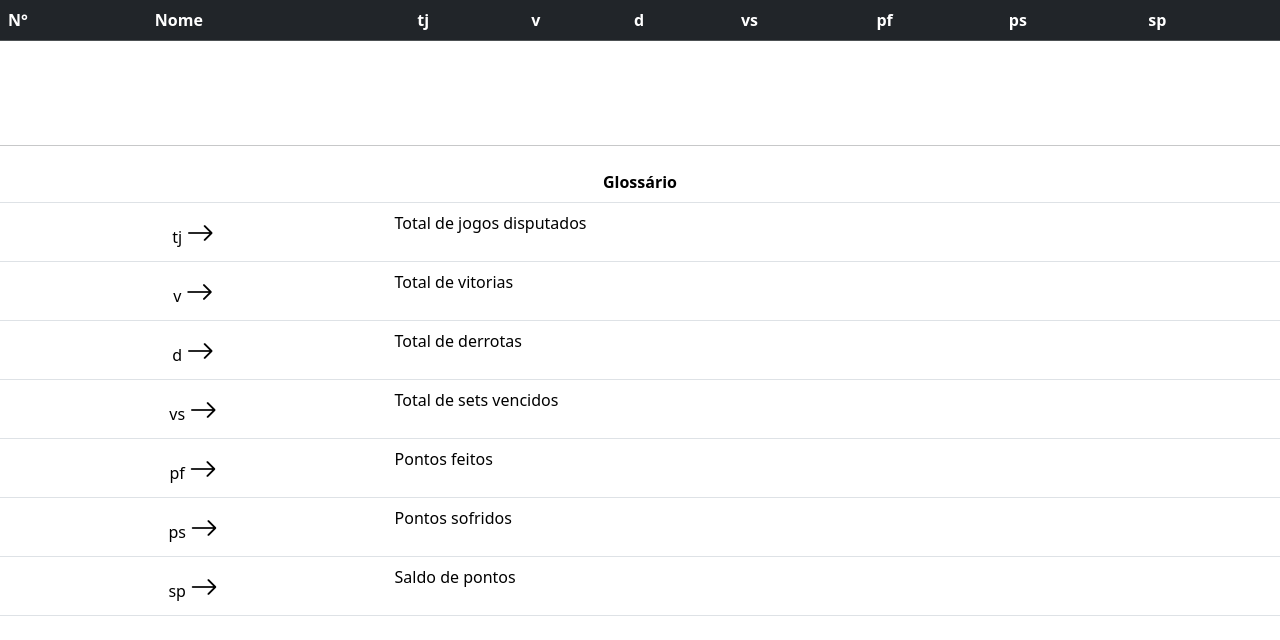
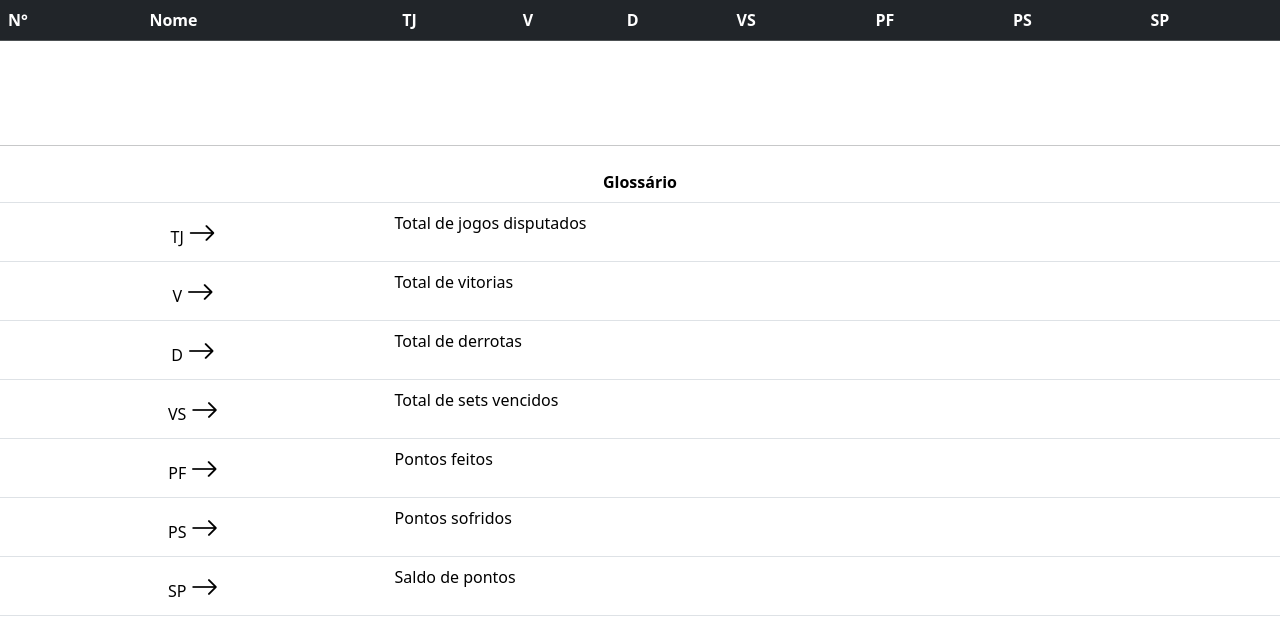
Before and after one commit to elguesabal/7-CIRCUITO-BADBONS-OPEN, a plain HTML site: page tabelas/tabela.html in a window 1280 px wide. Drawn offline with nearby package versions, Linux system fonts and the light colour scheme; no server answers.

Commit message:
colocando as siglas da tabela em maiusculo

```diff
--- a/tabelas/tabela.html
+++ b/tabelas/tabela.html
@@ -25,13 +25,13 @@
 			<tr>
 				<th scope="col">N°</th>
 				<th scope="col">Nome</th>
-				<th scope="col">tj</th>
-				<th scope="col">v</th>
-				<th scope="col">d</th>
-				<th scope="col">vs</th>
-				<th scope="col">pf</th>
-				<th scope="col">ps</th>
-				<th scope="col">sp</th>
+				<th scope="col">TJ</th>
+				<th scope="col">V</th>
+				<th scope="col">D</th>
+				<th scope="col">VS</th>
+				<th scope="col">PF</th>
+				<th scope="col">PS</th>
+				<th scope="col">SP</th>
 			</tr>
 		</thead>
 		<tbody id="table"></tbody>
@@ -46,31 +46,31 @@
 		</thead>
 		<tbody>
 			<tr>
-				<td class="text-center">tj <i class="bi bi-arrow-right fs-3"></i></td>
+				<td class="text-center">TJ <i class="bi bi-arrow-right fs-3"></i></td>
 				<td colspan="3">Total de jogos disputados</td>
 			</tr>
 			<tr>
-				<td class="text-center">v <i class="bi bi-arrow-right fs-3"></td>
+				<td class="text-center">V <i class="bi bi-arrow-right fs-3"></td>
 				<td colspan="3">Total de vitorias</td>
 			</tr>
 			<tr>
-				<td class="text-center">d <i class="bi bi-arrow-right fs-3"></td>
+				<td class="text-center">D <i class="bi bi-arrow-right fs-3"></td>
 				<td colspan="3">Total de derrotas</td>
 			</tr>
 			<tr>
-				<td class="text-center">vs <i class="bi bi-arrow-right fs-3"></td>
+				<td class="text-center">VS <i class="bi bi-arrow-right fs-3"></td>
 				<td colspan="3">Total de sets vencidos</td>
 			</tr>
 			<tr>
-				<td class="text-center">pf <i class="bi bi-arrow-right fs-3"></td>
+				<td class="text-center">PF <i class="bi bi-arrow-right fs-3"></td>
 				<td colspan="3">Pontos feitos</td>
 			</tr>
 			<tr>
-				<td class="text-center">ps <i class="bi bi-arrow-right fs-3"></td>
+				<td class="text-center">PS <i class="bi bi-arrow-right fs-3"></td>
 				<td colspan="3">Pontos sofridos</td>
 			</tr>
 			<tr>
-				<td class="text-center">sp <i class="bi bi-arrow-right fs-3"></td>
+				<td class="text-center">SP <i class="bi bi-arrow-right fs-3"></td>
 				<td colspan="3">Saldo de pontos</td>
 			</tr>
 		</tbody>
```
